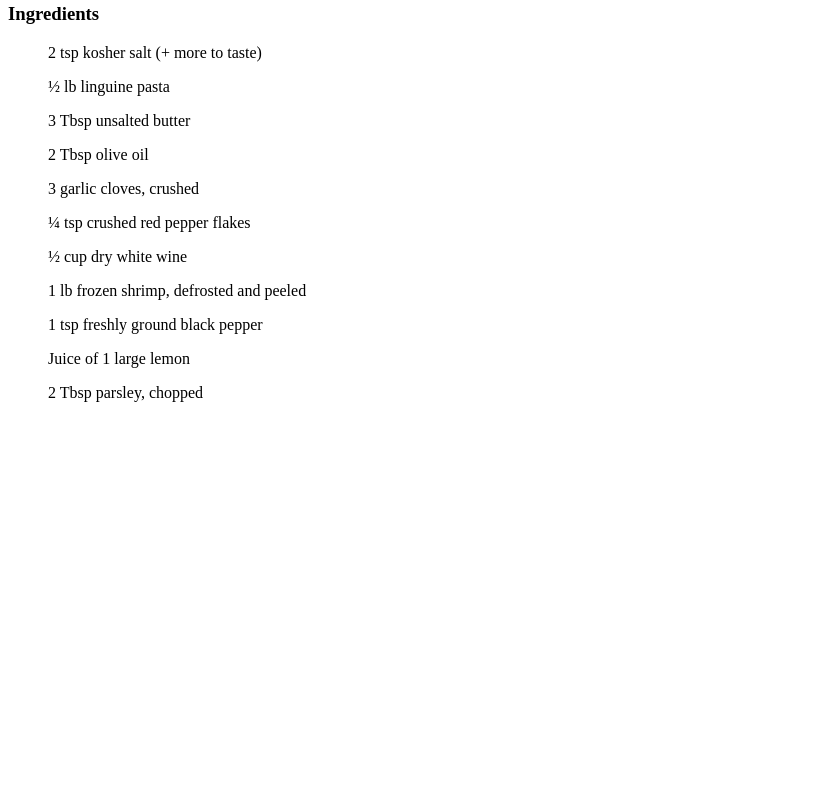
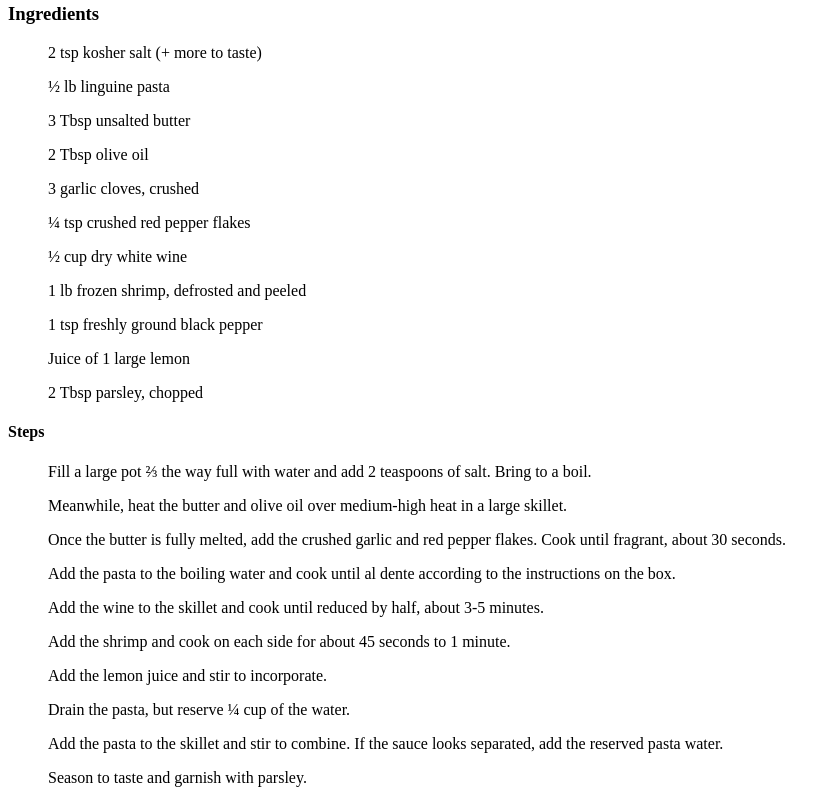
Before and after one commit to autumnsbirch/odin-recipes, a plain HTML site: page recipes/shrimp_scampi.html in a window 1280 px wide. Shown: the part 493-1296 px from the top of the page, without its empty margins (0-840 px from the left). Before the commit the page ends 911 px from the top, so only its background shows below. Drawn offline with Linux system fonts and the light colour scheme.

Commit message:
Add h4 with ol for steps

```diff
--- a/recipes/shrimp_scampi.html
+++ b/recipes/shrimp_scampi.html
@@ -23,5 +23,16 @@
         <ul>1 tsp freshly ground black pepper</ul>
         <ul>Juice of 1 large lemon</ul>
         <ul>2 Tbsp parsley, chopped</ul>
+    <h4>Steps</h4>
+        <ol>Fill a large pot ⅔  the way full with water and add 2 teaspoons of salt. Bring to a boil.</ol>
+        <ol>Meanwhile, heat the butter and olive oil over medium-high heat in a large skillet.</ol>
+        <ol>Once the butter is fully melted, add the crushed garlic and red pepper flakes. Cook until fragrant, about 30 seconds.</ol>
+        <ol>Add the pasta to the boiling water and cook until al dente according to the instructions on the box.</ol>
+        <ol>Add the wine to the skillet and cook until reduced by half, about 3-5 minutes.</ol>
+        <ol>Add the shrimp and cook on each side for about 45 seconds to 1 minute.</ol>
+        <ol>Add the lemon juice and stir to incorporate.</ol>
+        <ol>Drain the pasta, but reserve ¼ cup of the water.</ol>
+        <ol>Add the pasta to the skillet and stir to combine. If the sauce looks separated, add the reserved pasta water.</ol>
+        <ol>Season to taste and garnish with parsley.</ol>
     </body>
 </html>
```
Lines whose indentation alone changed are shown as unchanged.
